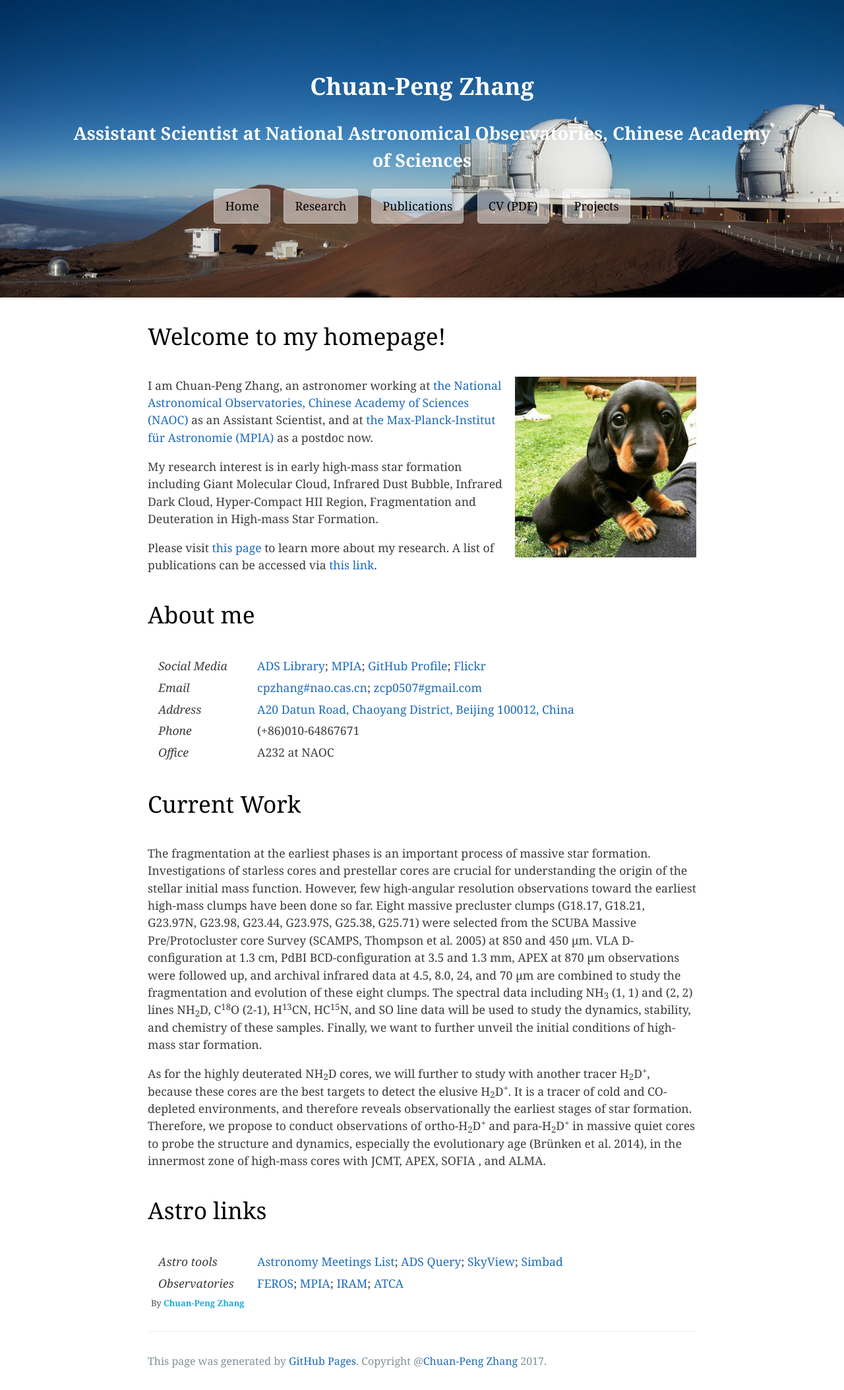
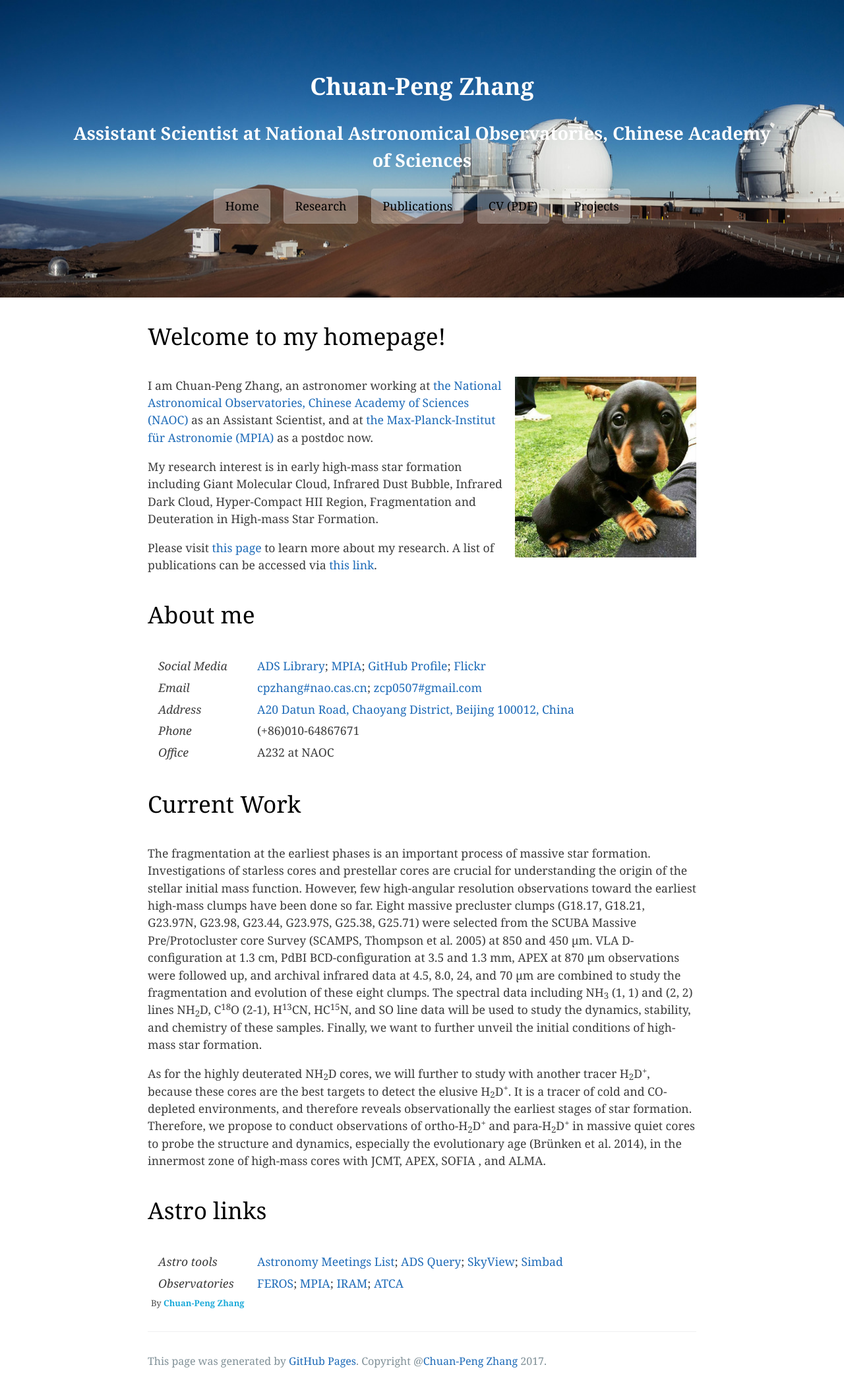
Before and after one commit to zcp521/zcp521.github.io, a Jekyll site: the page built from index.html, in a window 1280 px wide. Shown: the whole page at 66% size. Built offline with Jekyll 4.4.1, drawn with Linux system fonts in a browser that asks for light colours; the list of posts is cut into pages by our own code.

Commit message:
Initial commit

```diff
--- a/css/cayman.css
+++ b/css/cayman.css
@@ -19,8 +19,8 @@
   display: inline-block;
   margin-bottom: 2rem;
   color: rgba(0, 0, 0, 1);
-  background-color: rgba(255, 255, 255, 0.5);
-  border-color: rgba(255, 255, 255, 0.2);
+  background-color: rgba(255, 255, 255, 0.3);
+  border-color: rgba(255, 255, 255, 0.1);
   border-style: solid;
   border-width: 1px;
   border-radius: 0.3rem;
```
